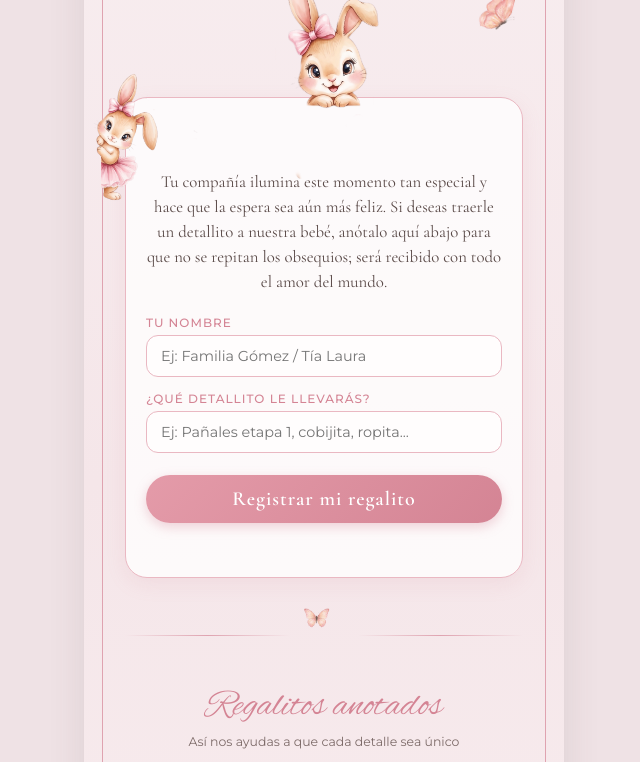
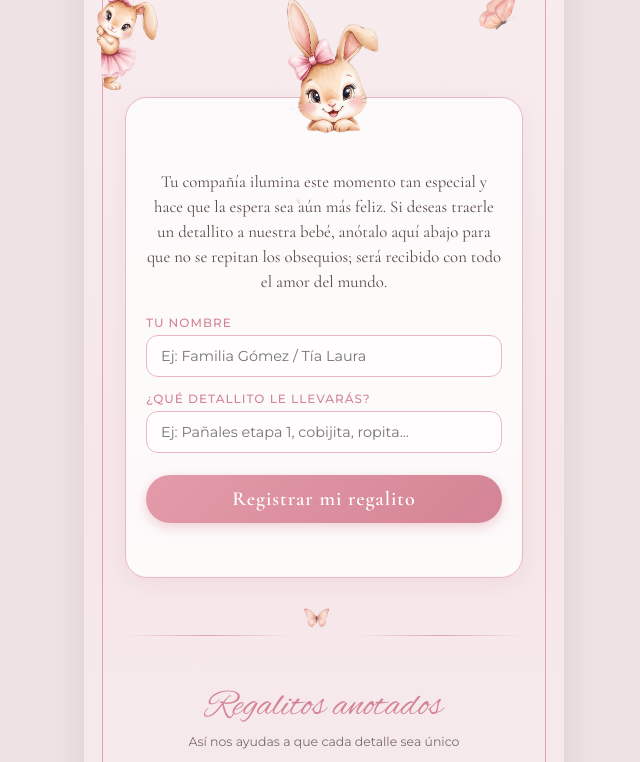
Before and after one commit to invitaciondigita/baby-shower-ana-sofia, a plain HTML site: page index.html in a window 1280 px wide. Shown: the part 194-956 px from the top of the page, without its empty margins (316-956 px from the left). Drawn offline with nearby package versions, Linux system fonts and the light colour scheme; no server answers.

Commit message:
Adjust coneja positioning in index.html

```diff
--- a/index.html
+++ b/index.html
@@ -77,7 +77,7 @@
     .coneja-lateral {
       position: absolute;
       left: -13px;
-      top: 210px;
+      top: 100px;
       width: 145px;
       z-index: 3;
       pointer-events: none;
@@ -116,7 +116,7 @@
     /* Conejita de arriba del recuadro bien grande y asentada en el borde */
     .coneja-encabezado-caja {
       position: absolute;
-      top: -135px;
+      top: -110px;
       left: 50%;
       transform: translateX(-50%);
       width: 275px;
```
